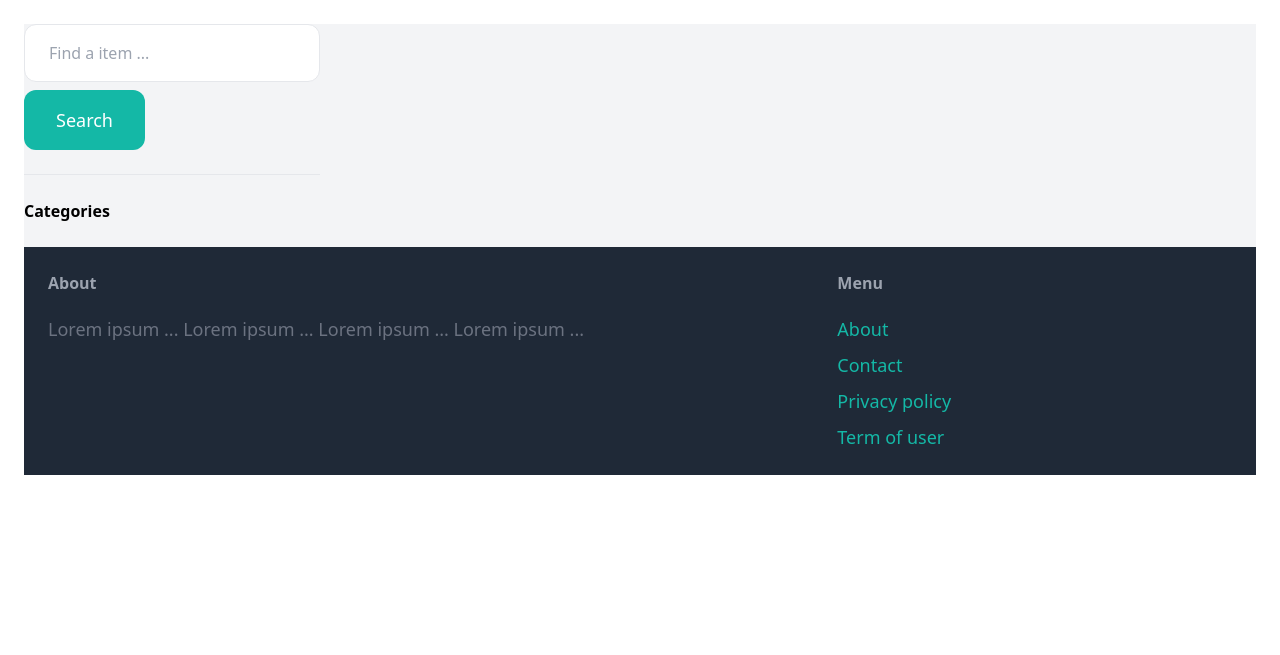
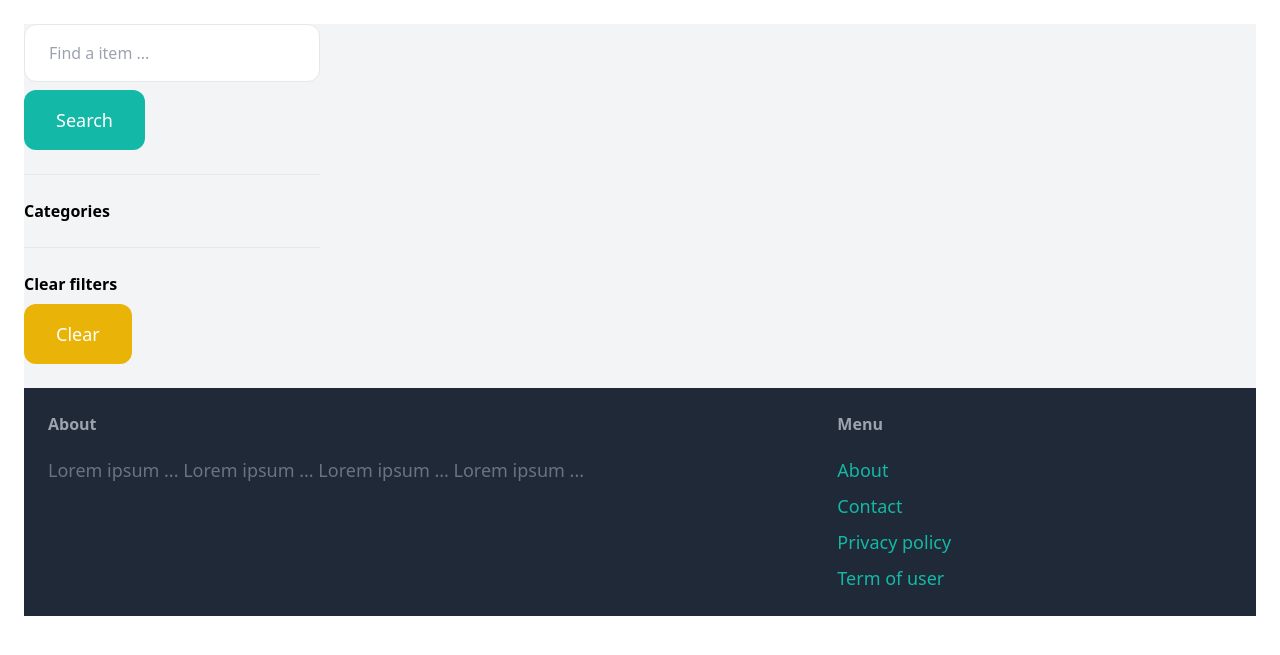
Before and after one commit to msaeiid/MyPortfolio, a Django app: page /market/list_item/ in a window 1280 px wide. Shown: the part 77-732 px from the top of the page. Run offline with Django 5.2, Linux system fonts and the light colour scheme; data that the repository does not hold is empty; some libraries are stand-ins or nearby versions.

Commit message:
stable until 1:53:41

```diff
--- a/Marketplace/views.py
+++ b/Marketplace/views.py
@@ -84,7 +84,7 @@ class ListItemView(TemplateView):
     template_name = 'Marketplace/item_list.html'
 
     def get(self, request, *args, **kwargs):
-        query = request.GET.get('query', None)
+        query = request.GET.get('query', '')
         items = Item.objects.filter(is_sold=False)
         categories = Category.objects.all()
         category_id = int(request.GET.get('category', 0))
@@ -92,7 +92,7 @@ class ListItemView(TemplateView):
             items = items.filter(Q(name__icontains=query) | Q(description__icontains=query))
         if category_id:
             items = items.filter(category_id=category_id)
-        context = {'items': items, 'categories': categories, 'category_id': category_id}
+        context = {'items': items, 'categories': categories, 'category_id': category_id, 'query': query}
         return render(request, self.template_name, context)
 
 
--- a/templates/Marketplace/item_list.html
+++ b/templates/Marketplace/item_list.html
@@ -22,6 +22,14 @@
                     </li>
                 {% endfor %}
             </ul>
+            <hr class="my-6"/>
+            <p class="font-semibold">Clear filters</p>
+            <ul>
+                <li>
+                    <a href="{% url 'Marketplace:list_item' %}"
+                       class="mt-2 py-4 px-8 inline-block bg-yellow-500 text-lg rounded-xl text-white">Clear</a>
+                </li>
+            </ul>
         </div>
         <div class="col-span-3">
             <div class="grid grid-cols-3 gap-3">
```
